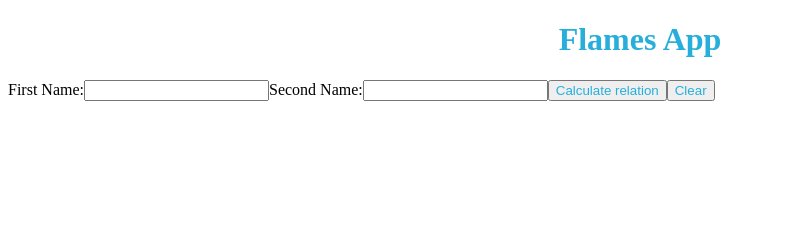
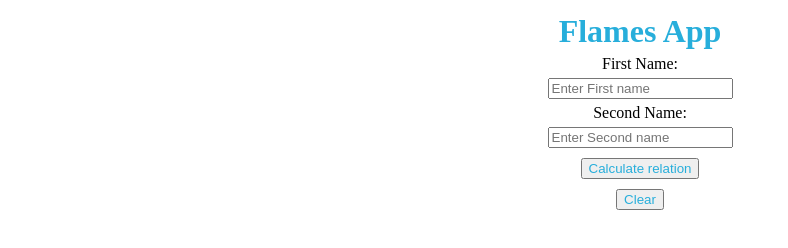
Before and after one commit to shaikh007/Flames-App---Rendering-Lists-Conditional-content-React-Basic-CSS-styling-Ren---977psx12xj0q, a React app: page / in a window 1280 px wide. Shown: the whole page, without its empty margins (0-788 px from the left). Built offline with nearby package versions, Linux system fonts and the light colour scheme.

Commit message:
new Commit

```diff
--- a/src/components/App.js
+++ b/src/components/App.js
@@ -73,14 +73,12 @@ class App extends Component{
     return(
         <div id="main">
             <h1>Flames App</h1>
-
-                <label>First Name:</label>
-                <input type="text" id="name1" data-testid="input1"/>
-                <label>Second Name:</label>
-                <input type="text" id="name2" data-testid="input2" />
-                <button onClick={handleSubmit} data-testid="calculate_relationship">Calculate relation</button>
-                <button onClick={Clear} data-testid="clear">Clear</button>
-
+            <label>First Name:</label>
+            <input type="text" id="name1" data-testid="input1" placeholder="Enter First name"/>
+            <label>Second Name:</label>
+            <input type="text" id="name2" data-testid="input2" placeholder="Enter Second name"/>
+            <button onClick={handleSubmit} data-testid="calculate_relationship">Calculate relation</button>
+            <button onClick={Clear} data-testid="clear">Clear</button>
             <h3 id="result" data-testid="answer"></h3>
 
         </div>
--- a/src/styles/App.css
+++ b/src/styles/App.css
@@ -1,12 +1,24 @@
+#main {
+    display: flex;
+    flex-direction: column;
+    justify-content: center;
+    align-items: center;
+}
+
 h1 {
     color: #27aedb;
     text-align: center;
-    }
+    margin: 5px;
+}
 
+input {
+    margin: 5px;
+}
 
-button{
+button {
     color: #27aedb;
     text-align: center;
     justify-content: center;
     align-items: center;
+    margin: 5px;
 }
```
